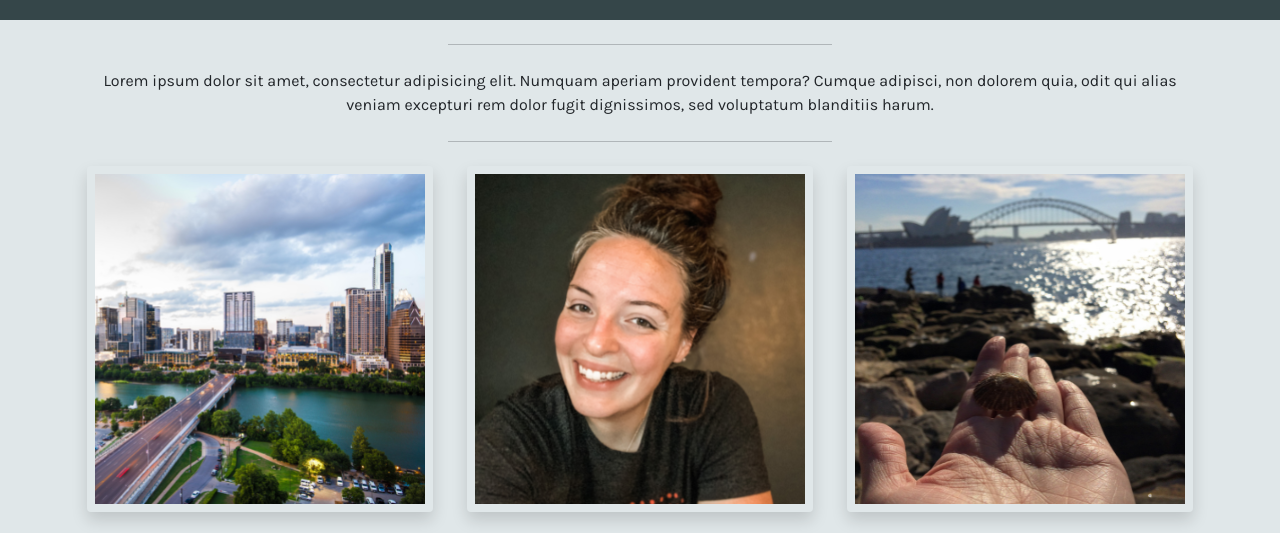
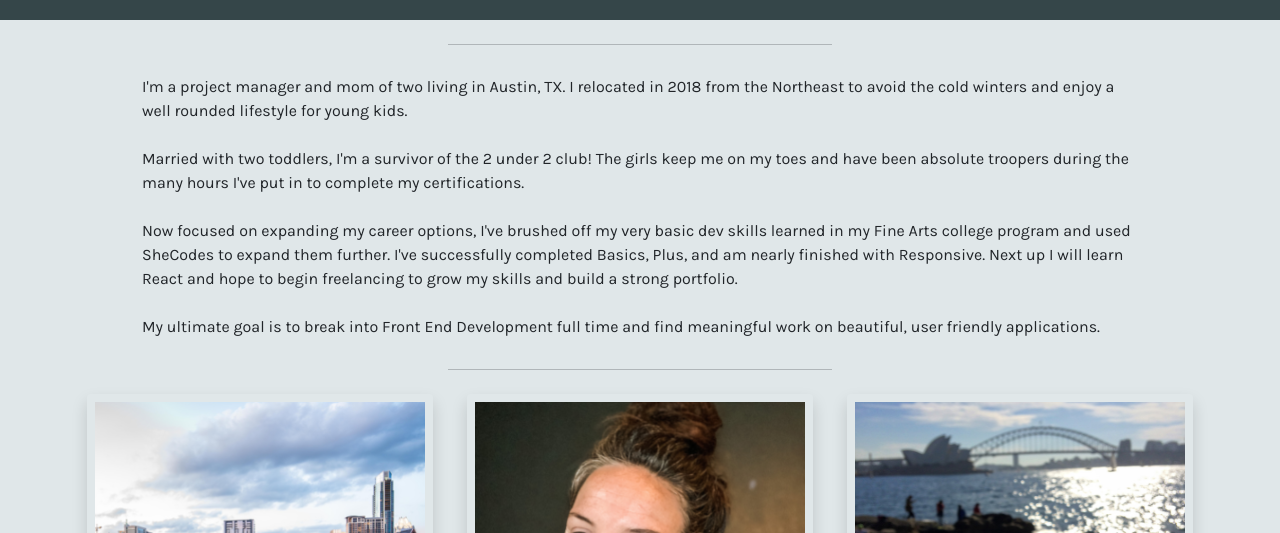
Before and after one commit to mcurrie17/ResponsiveWeek3, a website: page about.html in a window 1280 px wide. Shown: the part 214-747 px from the top of the page. Drawn offline with nearby package versions, Linux system fonts and the light colour scheme.

Commit message:
Added about me content, removed email address

```diff
--- a/about.html
+++ b/about.html
@@ -88,13 +88,25 @@
       </div>
     </div>
     <hr class="my-4" />
-    <div class="container mt-4">
-      <div class="about-paragraphs text-center mb-4">
+    <div class="container">
+      <div class="about-paragraphs">
         <p>
-          Lorem ipsum dolor sit amet, consectetur adipisicing elit. Numquam
-          aperiam provident tempora? Cumque adipisci, non dolorem quia, odit qui
-          alias veniam excepturi rem dolor fugit dignissimos, sed voluptatum
-          blanditiis harum.
+          I'm a project manager and mom of two living in Austin, TX. I relocated
+          in 2018 from the Northeast to avoid the cold winters and enjoy a well
+          rounded lifestyle for young kids. <br />
+          <br />
+          Married with two toddlers, I'm a survivor of the 2 under 2 club! The
+          girls keep me on my toes and have been absolute troopers during the
+          many hours I've put in to complete my certifications. <br />
+          <br />
+          Now focused on expanding my career options, I've brushed off my very
+          basic dev skills learned in my Fine Arts college program and used
+          SheCodes to expand them further. I've successfully completed Basics,
+          Plus, and am nearly finished with Responsive. Next up I will learn
+          React and hope to begin freelancing to grow my skills and build a
+          strong portfolio. <br /><br />
+          My ultimate goal is to break into Front End Development full time and
+          find meaningful work on beautiful, user friendly applications.
         </p>
       </div>
     </div>
@@ -141,7 +153,7 @@
         >
           <i class="fa-brands fa-linkedin-in"></i>
         </a>
-        <a href="mailto:megcurrie17@gmail.com" title="Email address">
+        <a href="" title="Empty Email address">
           <i class="fa-solid fa-at"></i>
         </a>
       </div>
--- a/style.css
+++ b/style.css
@@ -163,3 +163,7 @@
     font-size: 35px;
   }
 }
+
+.about-paragraphs {
+  margin: 30px 60px 30px 60px;
+}
```
Also changed, not shown: contact.html (+17 -5 lines), index.html (+1 -1 lines).
